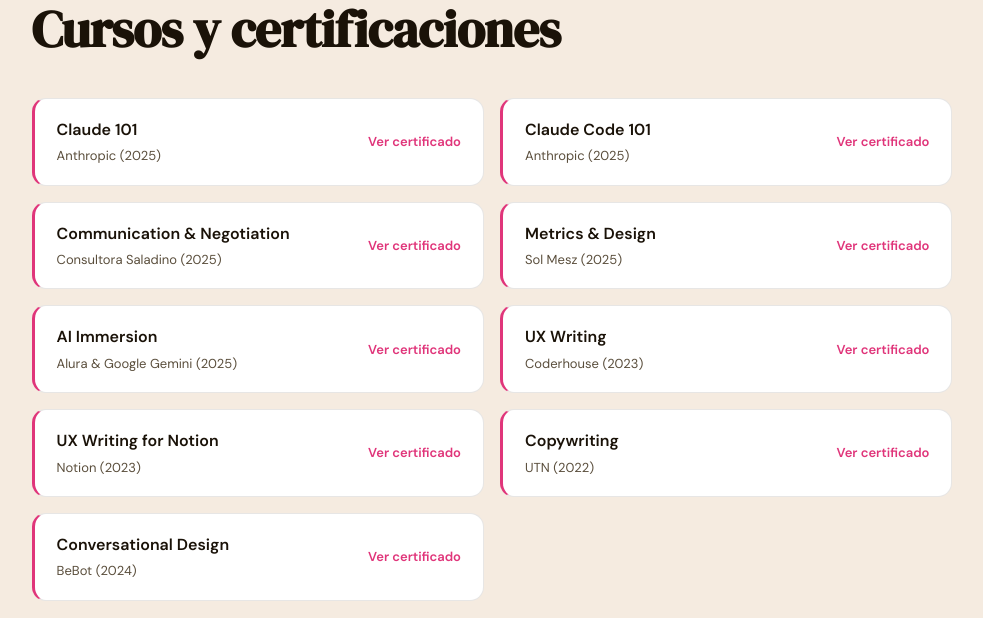
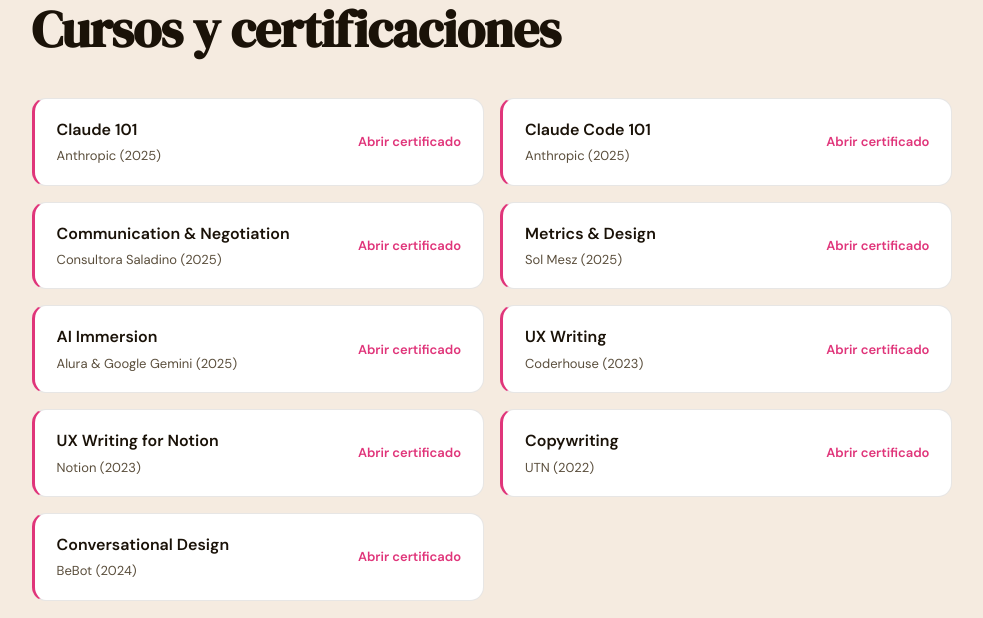
Before and after one commit to limoragni/rapa-site, a Next.js app: page / in a window 1280 px wide. Shown: the part 5700-6318 px from the top of the page, without its empty margins (148-1131 px from the left). Built offline with nearby package versions, Linux system fonts and the light colour scheme.

Commit message:
copy: certification cards CTA to "Abrir certificado" / "Open certificate"
Co-Authored-By: Claude Opus 4.7 (1M context) <noreply@anthropic.com>

```diff
--- a/app/page.tsx
+++ b/app/page.tsx
@@ -158,7 +158,7 @@ const content = {
 
     eduLabel: "Formación",
     eduTitle: "Cursos y certificaciones",
-    eduCert: "Ver certificado",
+    eduCert: "Abrir certificado",
     languagesTitle: "Idiomas",
     langSpanish: "Español",
     langSpanishLevel: "Nativo",
@@ -322,7 +322,7 @@ const content = {
 
     eduLabel: "Education",
     eduTitle: "Courses & certifications",
-    eduCert: "View certificate",
+    eduCert: "Open certificate",
     languagesTitle: "Languages",
     langSpanish: "Spanish",
     langSpanishLevel: "Native",
```
